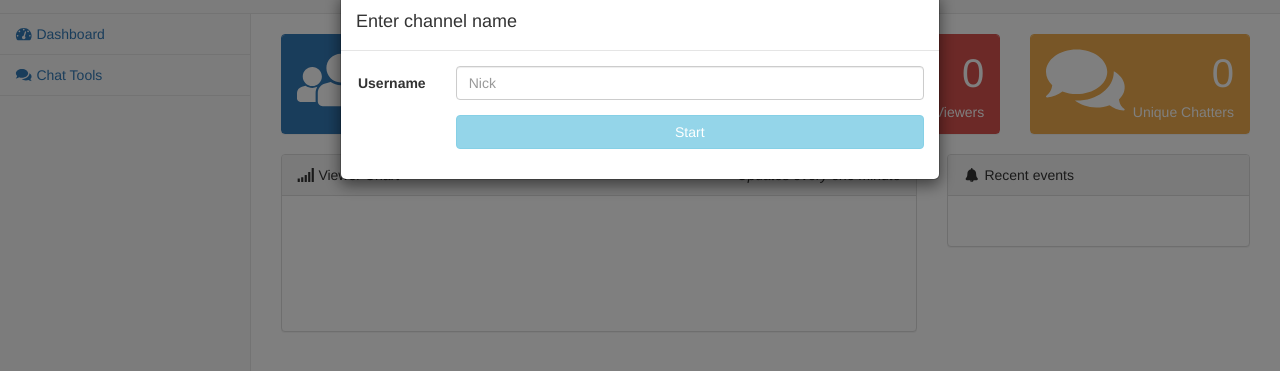
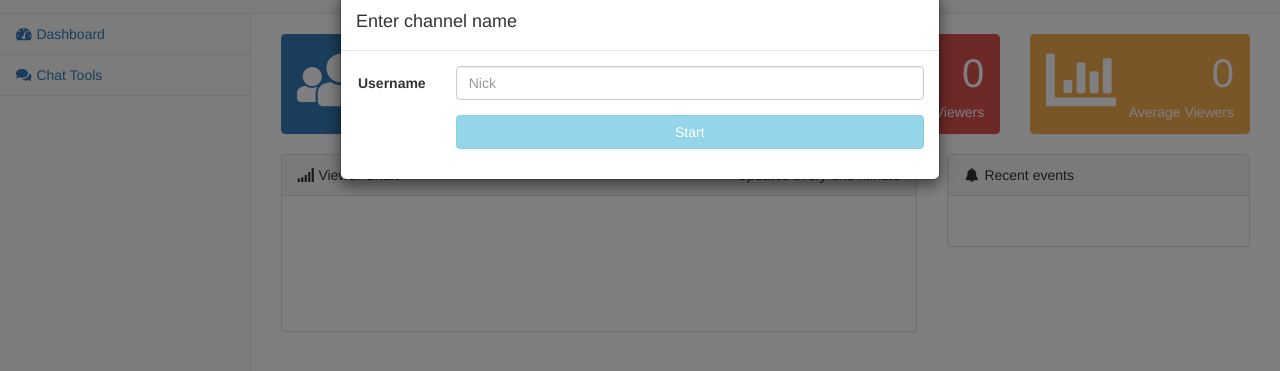
Before and after one commit to NickParks/MixTools, a plain HTML site: page index.html in a window 1280 px wide. Shown: the part 37-408 px from the top of the page. Drawn offline with Linux system fonts and the light colour scheme.

Commit message:
Change main to include new average

```diff
--- a/main.html
+++ b/main.html
@@ -50,11 +50,11 @@
             <div class="panel-heading">
                 <div class="row">
                     <div class="col-xs-3">
-                        <i class="fa fa-comments fa-5x"></i>
+                        <i class="fa fa-chart-bar fa-5x"></i>
                     </div>
                     <div class="col-xs-9 text-right">
-                        <div class="huge" id="unique-chatters">0</div>
-                        <div>Unique Chatters</div>
+                        <div class="huge" id="average-viewers">0</div>
+                        <div>Average Viewers</div>
                     </div>
                 </div>
             </div>
@@ -106,7 +106,7 @@
 
 <script>
     //Load saved content
-    if(getItem("name") != undefined) {
+    if (getItem("name") != undefined) {
         var liveViewerChart = createChart("#live-viewer-chart");
         loadPreviousValues();
         initChart();
```
